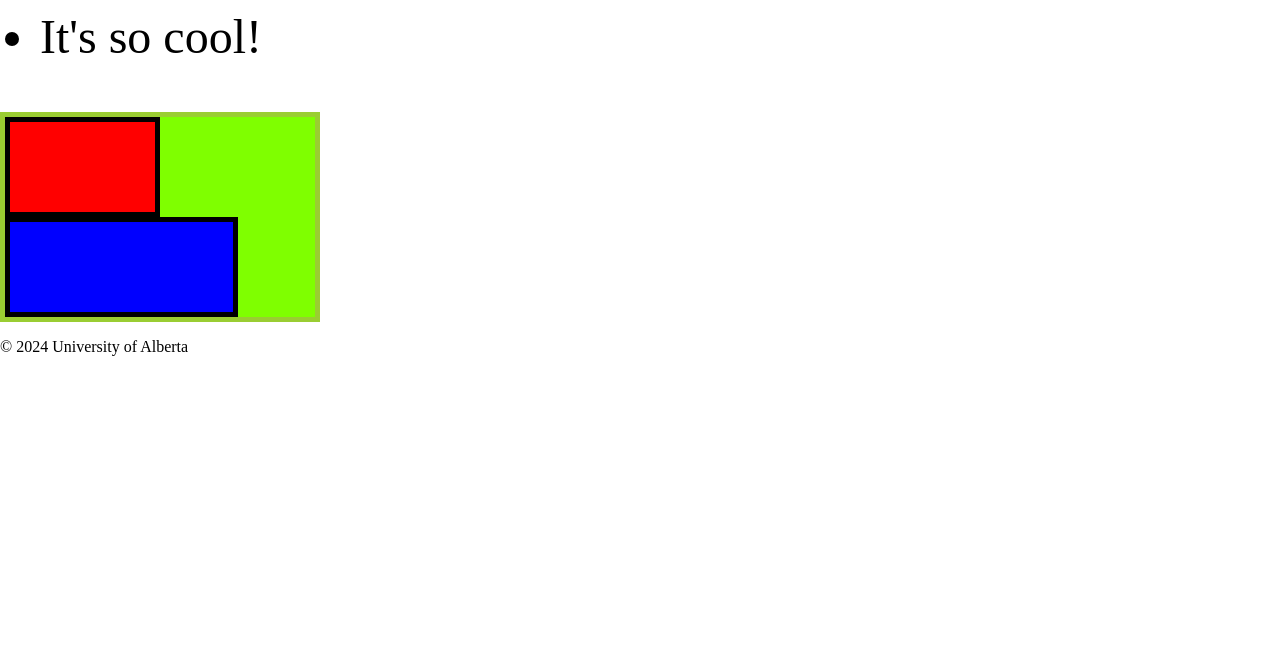
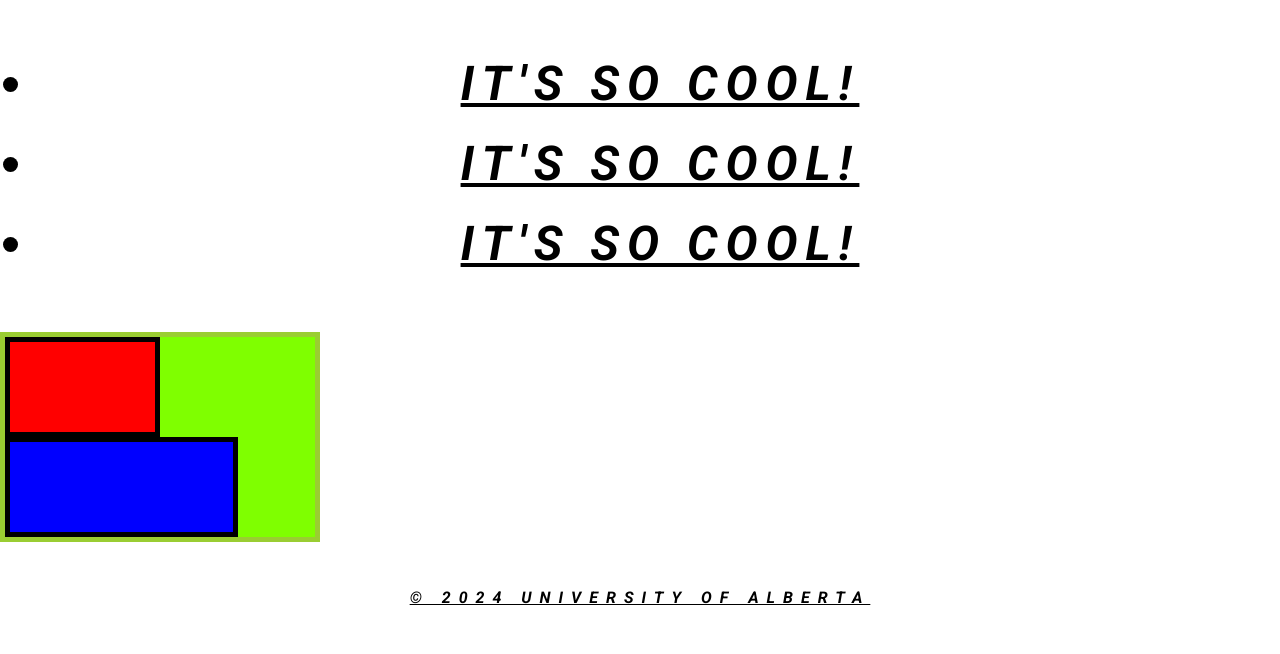
Before and after one commit to JamesonRGrieve-Instruction/Demo-EXSM3934-2024-03-Fall, a website: page src/index.html in a window 1280 px wide. Shown: the part 494-1148 px from the top of the page. Before the commit the page ends 866 px from the top, so only its background shows below. Drawn offline with Linux system fonts and the light colour scheme.

Commit message:
Text properties and Google fonts;

```diff
--- a/src/css/styles.css
+++ b/src/css/styles.css
@@ -3,9 +3,18 @@
 }
 body {
     margin: 0;
+    font-family: "Roboto", Arial, Helvetica, sans-serif;
+    font-weight: bold;
+    font-style: italic;
+    text-decoration: underline;
+    text-transform: uppercase;
+    letter-spacing: 0.5rem;
+    line-height: 5rem;
+    text-align: center;
 }
 h1 {
     margin: 0;
+    font-family: cursive;
 }
 header {
     margin: 10px;
--- a/src/index.html
+++ b/src/index.html
@@ -6,6 +6,11 @@
   <meta name="viewport" content="width=device-width, initial-scale=1.0">
   <title>Full Stack Web Development Front End Template</title>
   <link rel="stylesheet" href="css/styles.css">
+  <link rel="preconnect" href="https://fonts.googleapis.com">
+  <link rel="preconnect" href="https://fonts.gstatic.com" crossorigin>
+  <link
+    href="https://fonts.googleapis.com/css2?family=Josefin+Sans:ital,wght@0,100..700;1,100..700&family=Roboto:ital,wght@0,100;0,300;0,400;0,500;0,700;0,900;1,100;1,300;1,400;1,500;1,700;1,900&display=swap"
+    rel="stylesheet">
 </head>
 
 <body>
```
